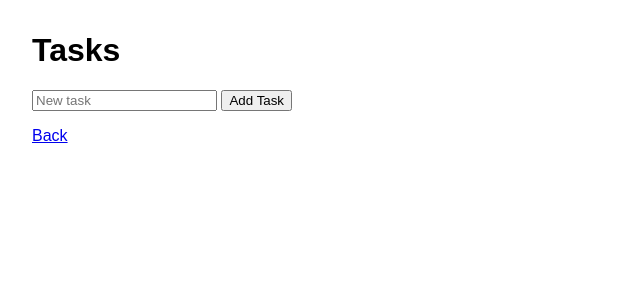
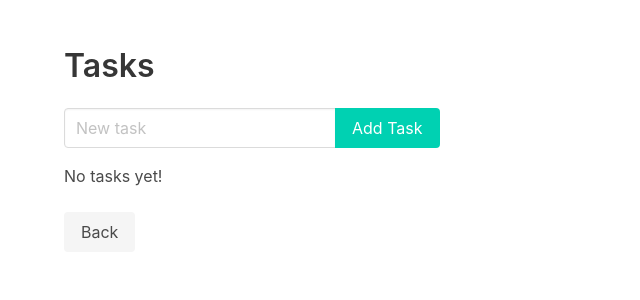
Before and after one commit to robert-p-rez/toDo, a Flask app: page /tasks/ in a window 1280 px wide. Shown: the top 300 px of the page, without its empty margins (0-640 px from the left). Run offline with Flask 3, Linux system fonts and the light colour scheme.

Commit message:
Assistant checkpoint: Updated templates to use Bulma CSS framework
Assistant generated file changes:
- templates/index.html: Update index.html with Bulma CSS
- templates/task_list.html: Update task_list.html with Bulma CSS
- static/styles.css: Remove custom CSS since we're using Bulma

---

User prompt:

can you update my todo app to use bulma css from a cdn

Replit-Commit-Author: Assistant
Replit-Commit-Session-Id: 157eabb6-67be-4108-bd37-23d8836f99a7

```diff
--- a/static/styles.css
+++ b/static/styles.css
@@ -1,17 +1,2 @@
-body {
-    font-family: Arial, sans-serif;
-    margin: 2rem;
-}
 
-form {
-    margin-bottom: 1rem;
-}
-
-ul {
-    list-style-type: none;
-    padding: 0;
-}
-
-li {
-    margin: 0.5rem 0;
-}
+/* Using Bulma CSS framework, no custom styles needed */
--- a/templates/task_list.html
+++ b/templates/task_list.html
@@ -1,26 +1,44 @@
+
 <!DOCTYPE html>
 <html lang="en">
 <head>
     <meta charset="UTF-8">
+    <meta name="viewport" content="width=device-width, initial-scale=1">
     <title>Tasks</title>
-    <link rel="stylesheet" href="/static/styles.css">
+    <link rel="stylesheet" href="https://cdn.jsdelivr.net/npm/bulma@0.9.4/css/bulma.min.css">
 </head>
 <body>
-    <h1>Tasks</h1>
-    <form action="/tasks/add" method="post">
-        <input type="text" name="title" placeholder="New task" required>
-        <button type="submit">Add Task</button>
+    <section class="section">
+        <div class="container">
+            <h1 class="title">Tasks</h1>
+            <form action="/tasks/add" method="post" class="mb-4">
+                <div class="field has-addons">
+                    <div class="control">
+                        <input class="input" type="text" name="title" placeholder="New task" required>
+                    </div>
+                    <div class="control">
+                        <button type="submit" class="button is-primary">Add Task</button>
+                    </div>
+                </div>
             </form>
+            <div class="content">
+                {% if tasks %}
                     <ul>
                         {% for task in tasks %}
-            <li>
+                            <li class="mb-2">
                                 {{ task.title }}
                                 <form action="/tasks/delete/{{ task.id }}" method="post" style="display:inline;">
-                    <button type="submit">Delete</button>
+                                    <button type="submit" class="button is-danger is-small">Delete</button>
                                 </form>
                             </li>
                         {% endfor %}
                     </ul>
-    <a href="/">Back</a>
+                {% else %}
+                    <p>No tasks yet!</p>
+                {% endif %}
+            </div>
+            <a href="/" class="button is-light">Back</a>
+        </div>
+    </section>
 </body>
 </html>
```
Also changed, not shown: templates/index.html (+9 -3 lines). Lines whose indentation alone changed are shown as unchanged.
